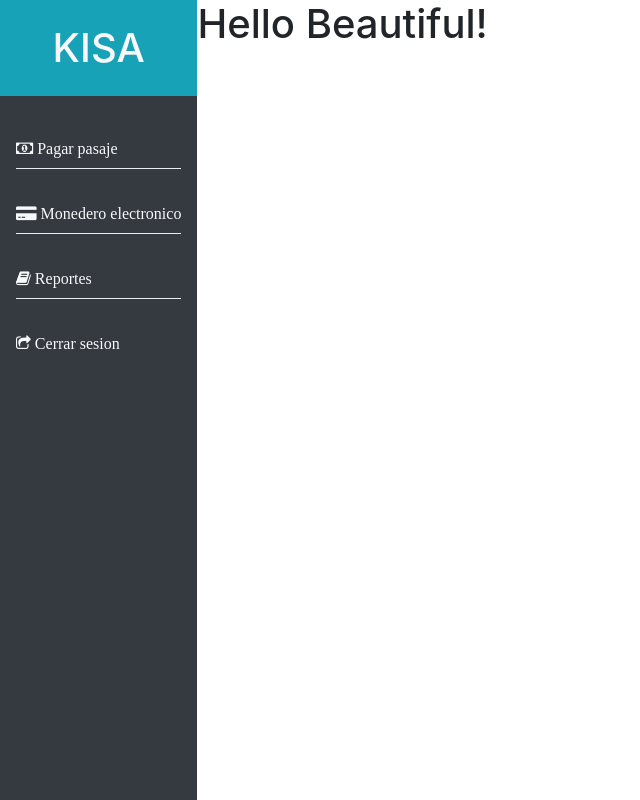
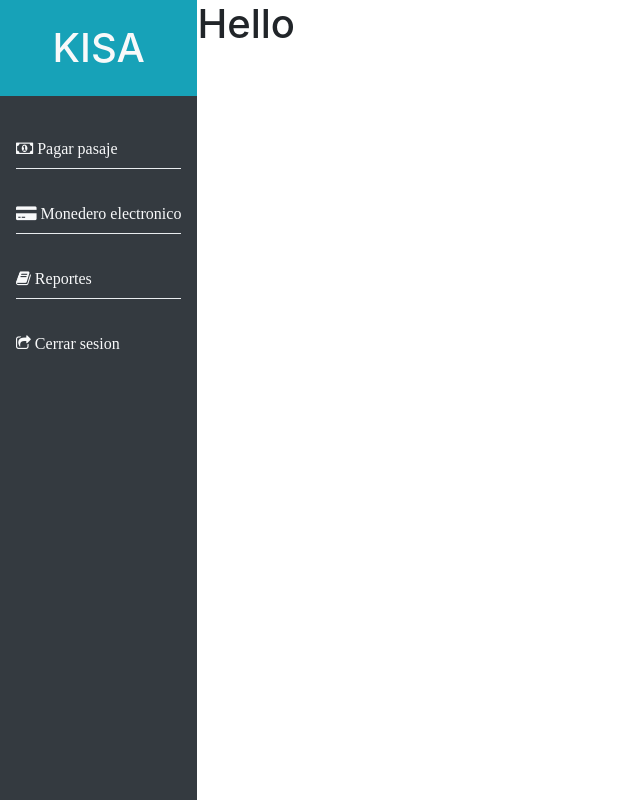
Before and after one commit to FaNnT0m/KISA, a Django app: page / in a window 1280 px wide. Shown: the whole page, without its empty margins (0-640 px from the left). Run offline with Django 3.2, Linux system fonts and the light colour scheme; parts of the project's set-up code (start-up, migrations or seed data) failed here and were passed over; some libraries are stand-ins or nearby versions.

Commit message:
index modified

```diff
--- a/templates/main/index.html
+++ b/templates/main/index.html
@@ -1,6 +1,6 @@
 {% extends "./base.html" %} {% block content %}
 
-<h1>Hello Beautiful!</h1>
+<h1>Hello</h1>
 
 
 
```
